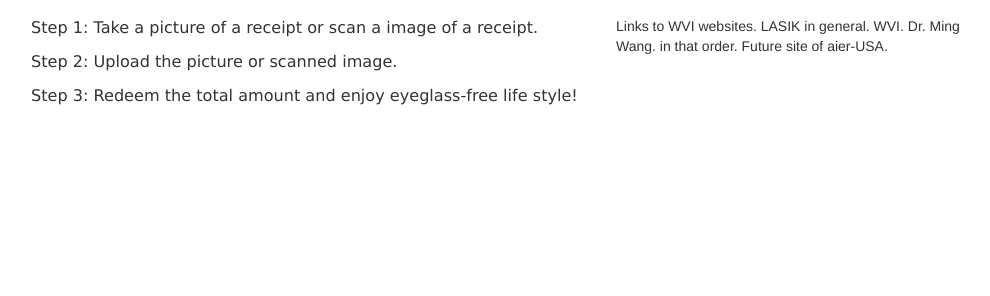
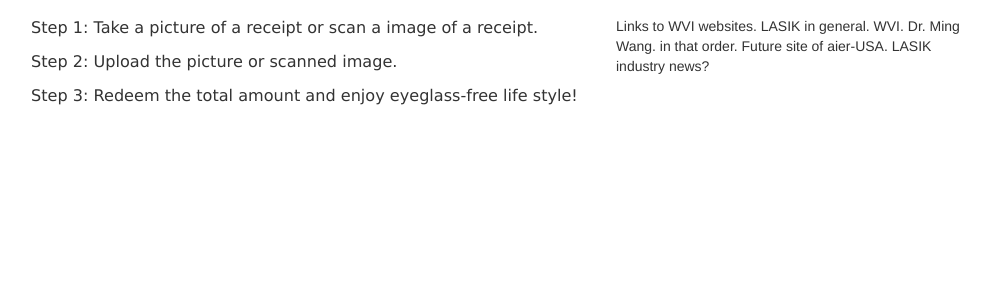
Before and after one commit to aier-usa/814c6167-23e9-4fca-b857-d19bbf0fd496, a Django app: template templates/app1/main.html in a window 1280 px wide. Shown: the part 56-352 px from the top of the page, without its empty margins (234-1224 px from the left). Run offline with Django 3.2, Linux system fonts and the light colour scheme; the template is opened without the code that fills it, so the values that code supplies are empty; some libraries are stand-ins or nearby versions.

```diff
--- a/templates/app1/main.html
+++ b/templates/app1/main.html
@@ -26,6 +26,8 @@
                 Dr. Ming Wang.
                 in that order.
                 Future site of aier-USA.
+                LASIK industry news?
+
             </div>
         </div>
 
```
